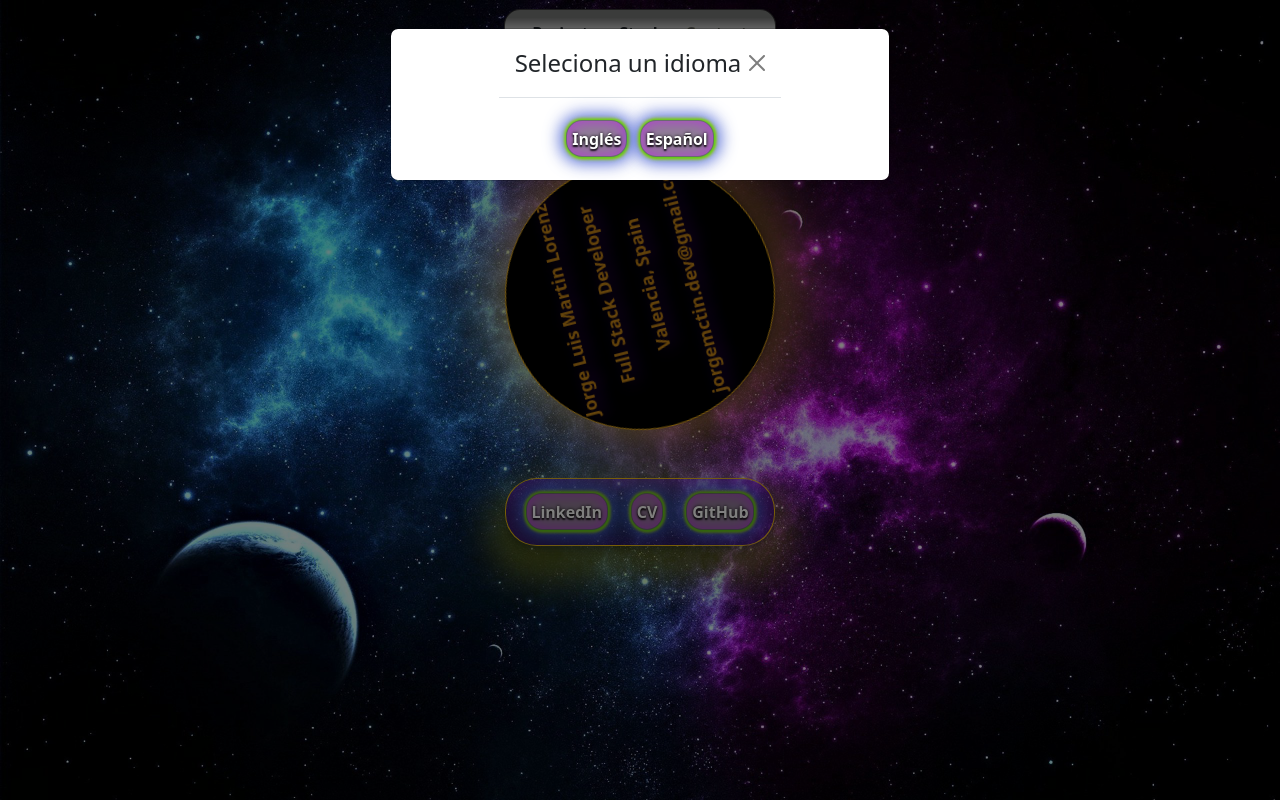
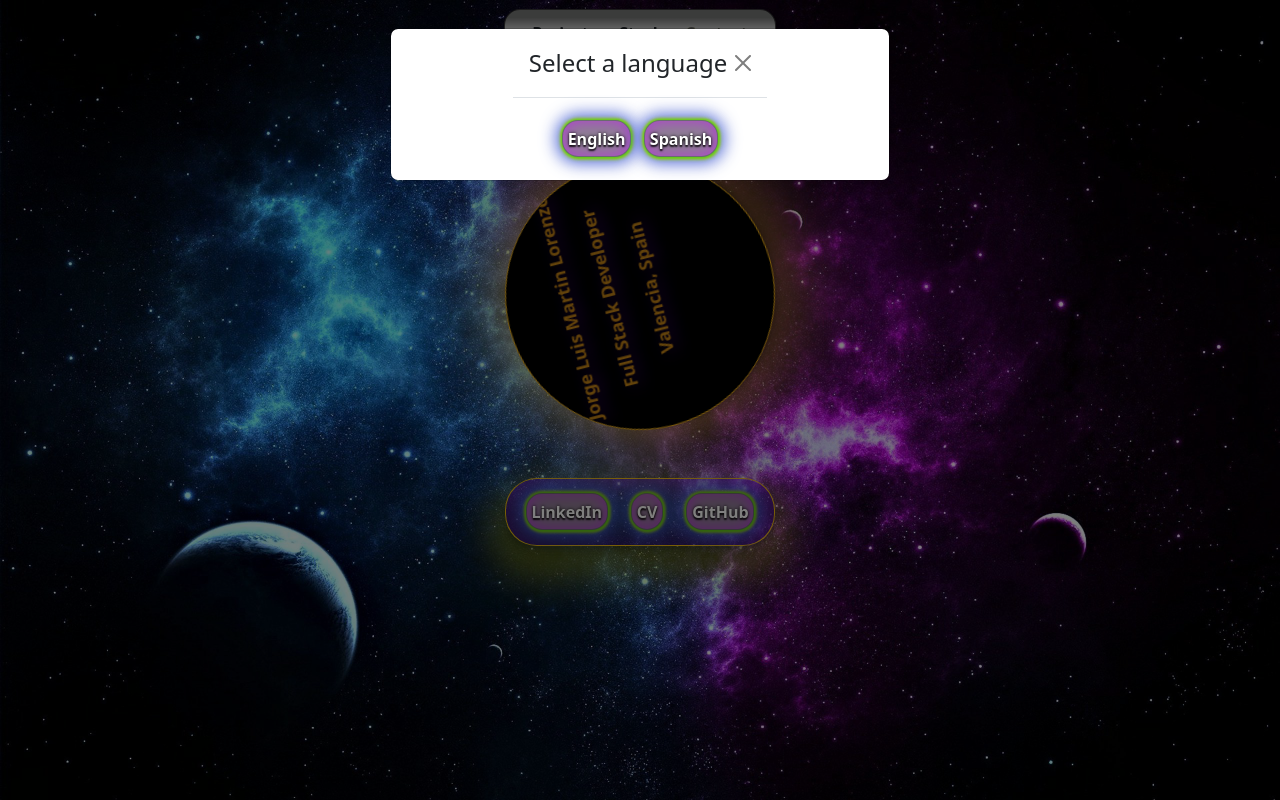
Before and after one commit to jorgelmartin/Portfolio-JLML, a React (Vite) app: page /contact in a window 1280 px wide. Both pictures are taken after a click on the button "CV". Built offline with nearby package versions, Linux system fonts and the light colour scheme.

Commit message:
Refactor: LanguageModal

```diff
--- a/src/components/ImageGallery/ImageGallery.jsx
+++ b/src/components/ImageGallery/ImageGallery.jsx
@@ -27,11 +27,11 @@ export const ImageGallery = ({ description, images, toggleGallery, galleryVisibl
                         <div
                             onClick={prevImage}
                             className="buttonGallery"
-                        >🡰</div>
+                        >◁</div>
                         <div
                             onClick={nextImage}
                             className="buttonGallery"
-                        >🡲</div>
+                        >▷</div>
                     </div>
                     {description}
                 </Modal.Body>
--- a/src/components/LanguageModal/LanguageModal.jsx
+++ b/src/components/LanguageModal/LanguageModal.jsx
@@ -2,23 +2,23 @@ import React from 'react';
 import { Modal } from 'react-bootstrap';
 import { PortfolioButton } from '../PortfolioButton/PortfolioButton';
 
-export const LanguageModal = ({ show, onClose  }) => {
+export const LanguageModal = ({ show, onClose }) => {
     return (
         <>
             <Modal show={show} onHide={onClose}>
                 <Modal.Header closeButton>
-                    <Modal.Title >
-                        Seleciona un idioma
-                        </Modal.Title>
+                    <Modal.Title>
+                        Select a language
+                    </Modal.Title>
                 </Modal.Header>
                 <Modal.Body className='d-flex'>
                     <PortfolioButton
-                    href={"https://laravel-akdemyproject-production.up.railway.app/images/JorgeLuisMartinLorenzoIngles.pdf"}
-                    text={"Inglés"}
+                        href={"https://laravel-akdemyproject-production.up.railway.app/images/JorgeLuisMartinLorenzoIngles.pdf"}
+                        text={"English"}
                     />
                     <PortfolioButton
-                    href={"https://laravel-akdemyproject-production.up.railway.app/images/JorgeLuisMartinLorenzo.pdf"}
-                    text={"Español"}
+                        href={"https://laravel-akdemyproject-production.up.railway.app/images/JorgeLuisMartinLorenzo.pdf"}
+                        text={"Spanish"}
                     />
                 </Modal.Body>
             </Modal>
--- a/src/containers/Contact/Contact.css
+++ b/src/containers/Contact/Contact.css
@@ -24,7 +24,7 @@
   text-align: center;
   text-shadow: 0.05em 0.3em 1em rgba(148, 26, 255, 0.5);
   animation: moveUpDown infinite 15s linear;
-  margin-left: 1.1em;
+  margin-left: 1.3em;
   position: absolute;
 }
 
--- a/src/containers/Contact/Contact.jsx
+++ b/src/containers/Contact/Contact.jsx
@@ -25,7 +25,6 @@ export const Contact = () => {
                         <p>Jorge Luis Martin Lorenzo</p>
                         <p>Full Stack Developer</p>
                         <p>Valencia, Spain</p>
-                        <p>jorgemctin.dev@gmail.com</p>
                     </strong>
                 </div>
             </div>
```
Also changed, not shown: vercel.json (added).
